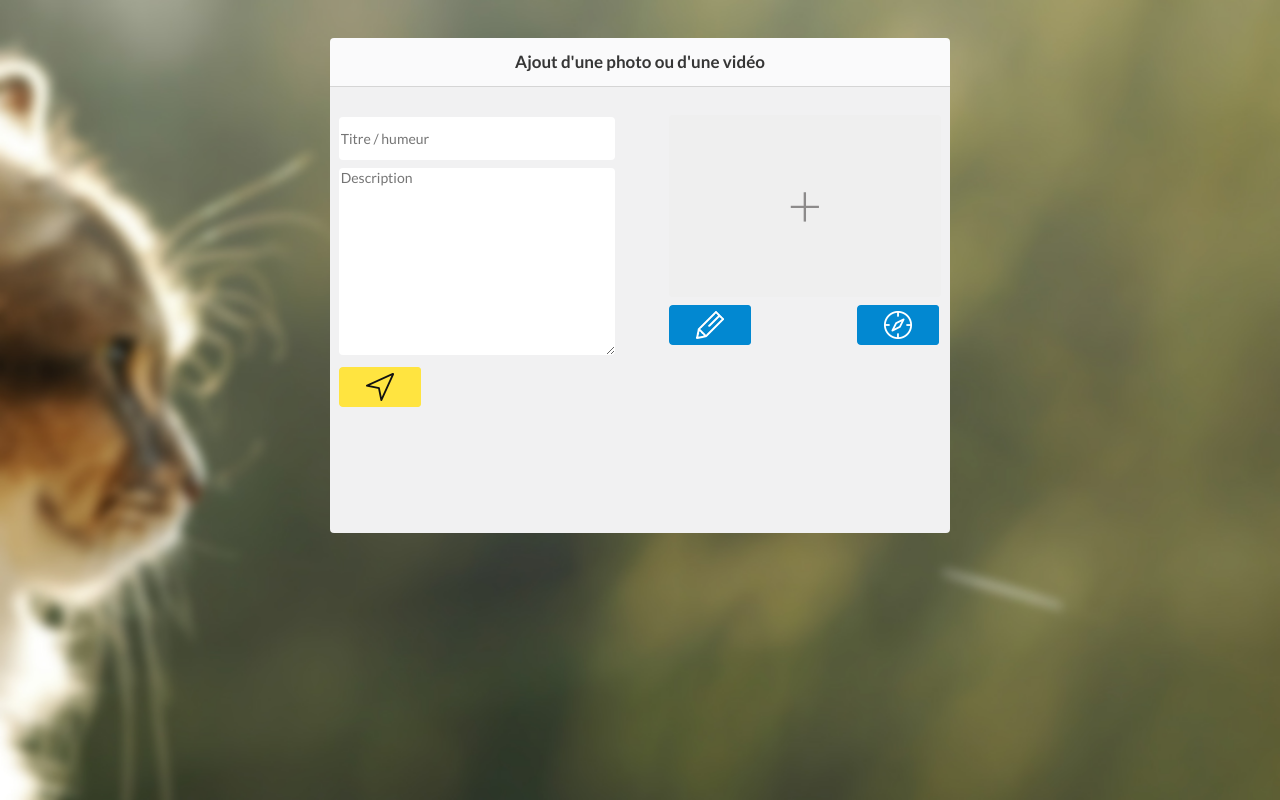
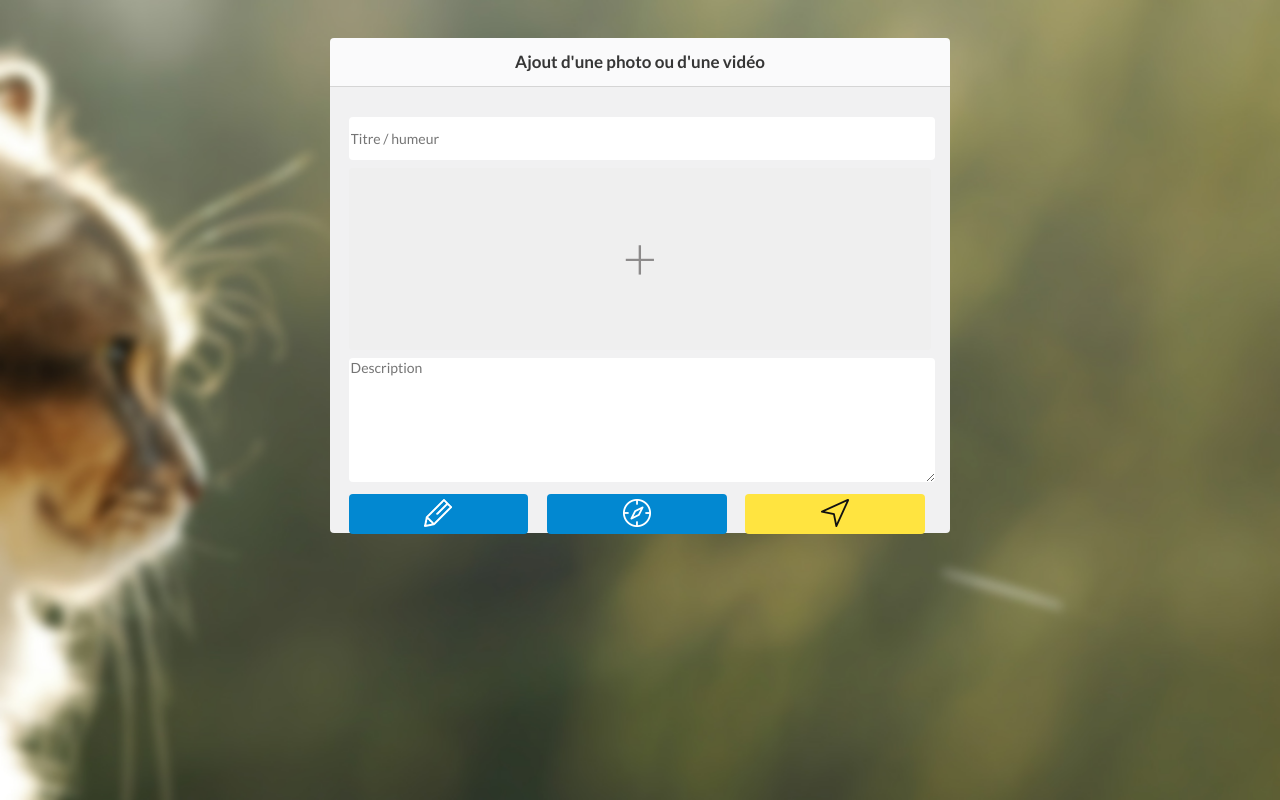
Before and after one commit to tahar10/TravelCat, a plain HTML site: page add.html in a window 1280 px wide. Drawn offline with Linux system fonts and the light colour scheme.

Commit message:
Mise à jour page add

```diff
--- a/add.html
+++ b/add.html
@@ -32,15 +32,19 @@
         <div class="grid">
             <div class="row">
                 <form name="addForm" method="post" action="#">
-                    <div class="col col-3">
+                    <div class="col col-6">
                         <input class="input-titre-humeur" type="text" value="" placeholder="Titre / humeur" />
+                        <input class="input-plus" type="button" value="+" />
                         <textarea class="text-description" name="description" placeholder="Description"></textarea>
+                        <div class="edit">
+                        <input class="btn-edit" type="button" value="" />
+                        </div>
+                        <div class="geoloc">
+                        <input class="btn-geoloc" type="button" value="" />
+                        </div>
+                        <div class="envoi">
                         <input class="btn-envoi" type="submit" value="" />
-                    </div>
-                    <div class="col col-3">
-                        <input class="input-plus" type="button" value="+" />
-                        <input class="btn-edit" type="button" value="" />
-                        <input class="btn-geoloc" type="button" value="" />
+                        </div>
                     </div>
                 </form>
             </div>
--- a/assets/css/main.css
+++ b/assets/css/main.css
@@ -568,7 +568,7 @@ h3 {
 
 .text-description {
     min-width: 94%;
-    height: 183px;
+    height: 120px;
     background-color: ffffff;
     border: none;
     border-radius: 4px;
@@ -579,36 +579,60 @@ h3 {
     font-size: 14px;
     color: #8c8a8a;
 }
-
-.btn-edit {
+.edit {
+    background-color: #0288d1;
     min-width: 29%;
     height: 40px;
     float: left;
     margin-left: 3%;
     margin-top: 8px;
-    background: url('../img/img-crayon.png') no-repeat;
+    border-radius: 4px;
+    text-align: center;
+}
+.btn-edit {
+
+    background: url('../img/crayon-transparent.png') no-repeat;
+    width:28px;
+    height: 28px;
     border: none;
-    border-radius: 4px;
+    margin-top: 5px;
+
 }
-
-.btn-geoloc {
-    min-width: 29%;
-    height: 40px;
-    float: left;
-    margin-left: 36%;
-    margin-top: 8px;
-    background: url('../img/img-bouton-geo.png') no-repeat;
-    border: none;
-    border-radius: 4px;
-}
-
-.btn-envoi {
+.geoloc {
+    background-color: #0288d1;
     min-width: 29%;
     height: 40px;
     float: left;
     margin-left: 3%;
     margin-top: 8px;
-    background: url('../img/img-bouton-envoyer.png') no-repeat;
+    border-radius: 4px;
+    text-align: center;
+}
+
+.btn-geoloc {
+
+    background: url('../img/boussole-transp.png') no-repeat;
     border: none;
+    width: 28px;
+    height: 28px;
+    margin-top: 5px;
+}
+
+.envoi {
+    background-color: #ffe440;
+    min-width: 29%;
+    height: 40px;
+    float: left;
+    margin-left: 3%;
+    margin-top: 8px;
     border-radius: 4px;
+    text-align: center;
 }
+.btn-envoi {
+
+    background: url('../img/fleche-envoi.png') no-repeat;
+    border: none;
+    width:28px;
+    height: 28px;
+    margin-top: 5px;
+}
```
Also changed, not shown: assets/img/boussole-transp.png (added), assets/img/crayon-transparent.png (added), assets/img/fleche-envoi.png (added).
